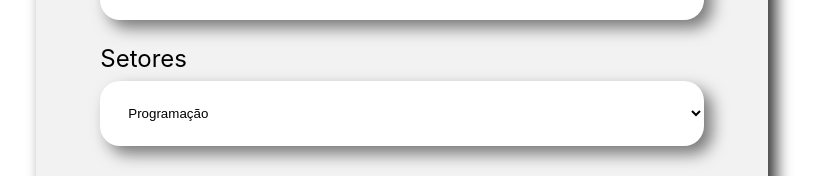
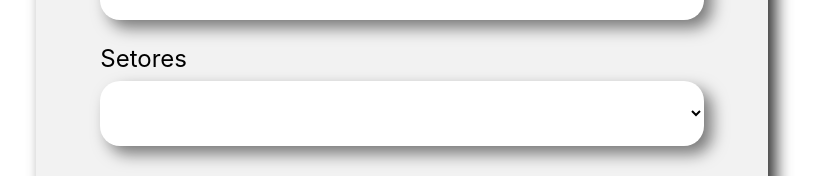
Before and after one commit to FelJohnny/Organo, a React (Create React App) app: page / in a window 1280 px wide. Shown: the part 1015-1191 px from the top of the page, without its empty margins (238-1057 px from the left). Built offline with nearby package versions, Linux system fonts and the light colour scheme.

Commit message:
ajustando erros

```diff
--- a/src/componentes/CardColaborador/index.js
+++ b/src/componentes/CardColaborador/index.js
@@ -1,6 +1,6 @@
 import './index.css'
 
-const CardColaborador = (props) =>{
+const CardColaborador = (props, colorCard) =>{
     return(
         <div className='CardColaborador'>
             <div>
--- a/src/componentes/Select/index.js
+++ b/src/componentes/Select/index.js
@@ -12,6 +12,7 @@
             <label>{props.label}</label>
 
             <select onChange={aoSelecionar} required={props.obrigatorio} value={props.valor}>
+                <option value="" placeholder='Selecione o seu Time'></option>
                 {props.itens.map(item => {
                    return <option key={item}>{item}</option>
                 } ) }
--- a/src/componentes/Time/index.js
+++ b/src/componentes/Time/index.js
@@ -7,7 +7,7 @@
     <section className="time" style={{backgroundColor: props.corSecundaria}}>
             <h3 style={{borderColor: props.corPrimaria}}>{props.nome}</h3>
             <div className='containerColaborador'>
-                {props.colaboradores.map(colaborador => <CardColaborador nome={colaborador.nome} cargo={colaborador.cargo} imagem={colaborador.imagem}/>)}
+                {props.colaboradores.map(colaborador => <CardColaborador colorCard={props.corPrimaria} key={colaborador.nome} nome={colaborador.nome} cargo={colaborador.cargo} imagem={colaborador.imagem}/>)}
             </div>
         </section>
         :''
```
